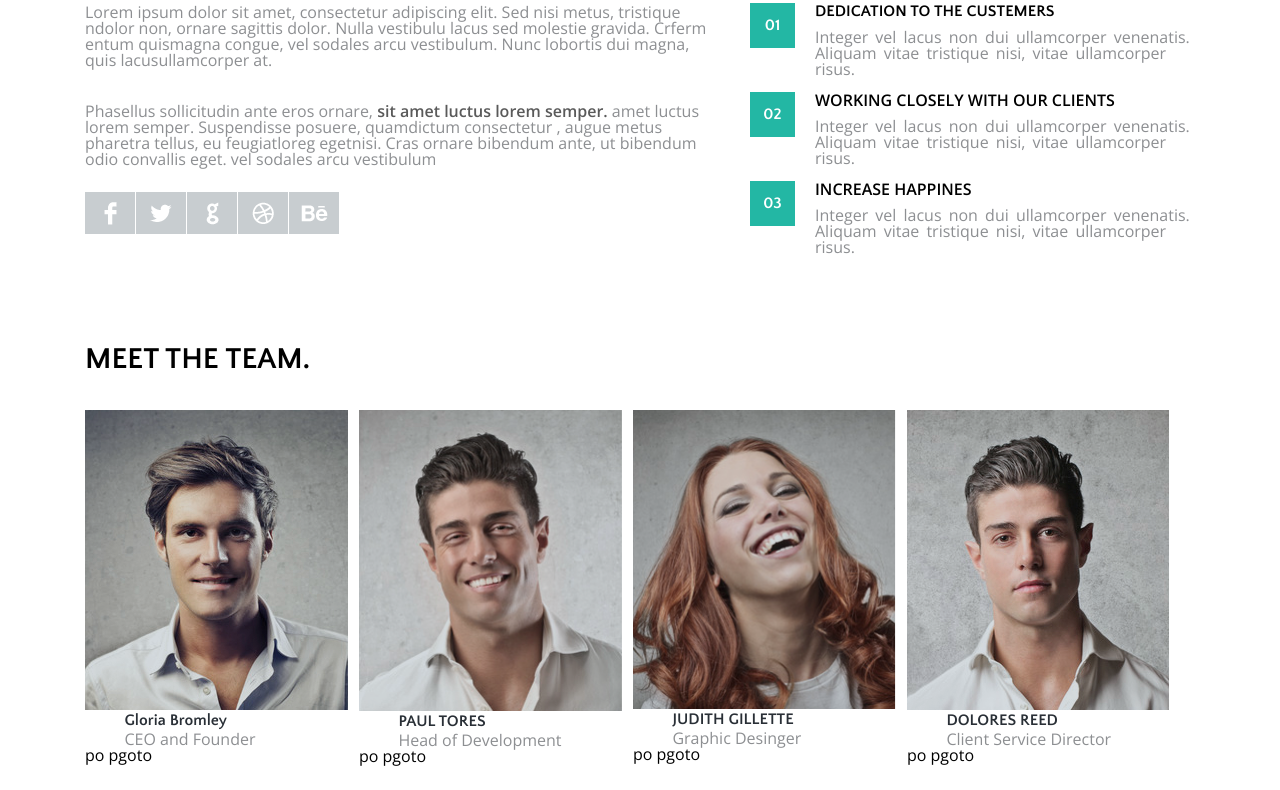
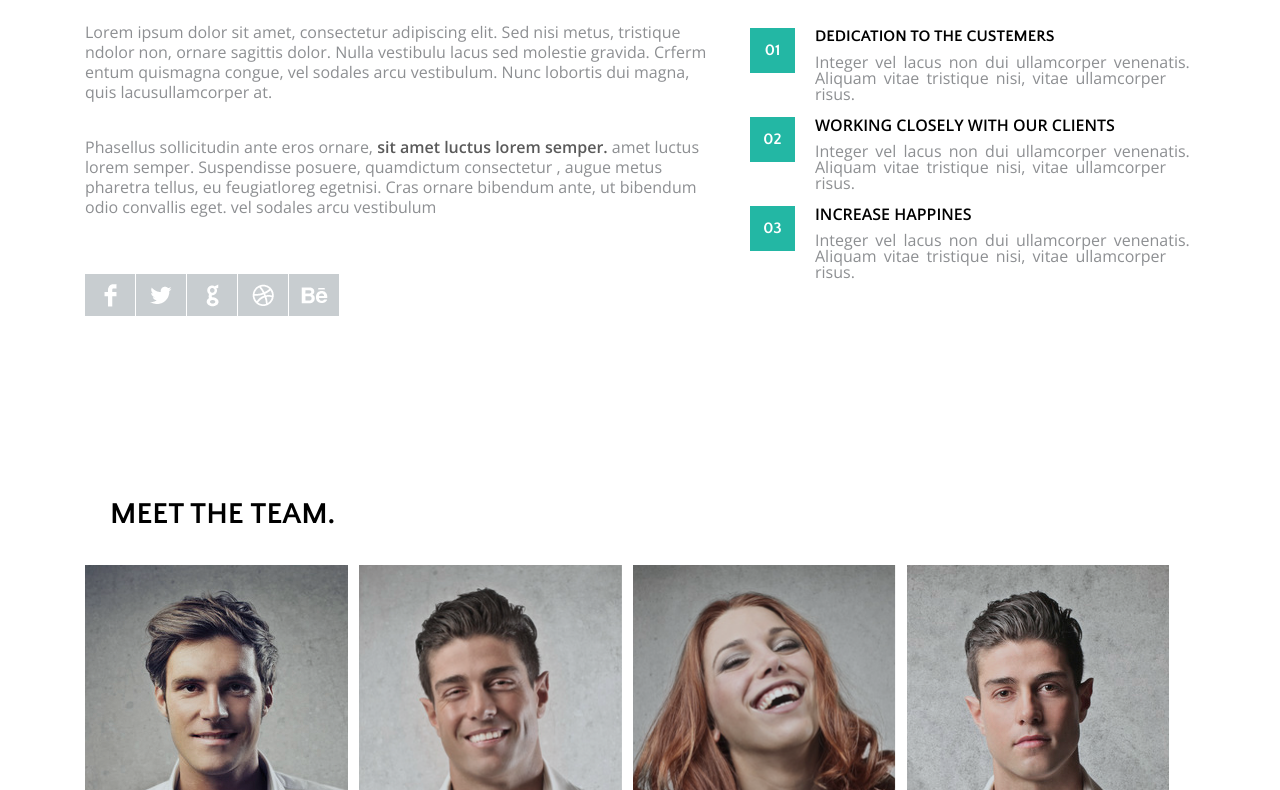
Before and after one commit to OleksandrVas/New-Blog, a plain HTML site: page index.html in a window 1280 px wide. Shown: the part 742-1532 px from the top of the page. Drawn offline with nearby package versions, Linux system fonts and the light colour scheme.

Commit message:
changed margin

```diff
--- a/index.html
+++ b/index.html
@@ -4,15 +4,15 @@
     <meta charset="UTF-8">
     <meta http-equiv="X-UA-Compatible" content="IE=edge">
     <meta name="viewport" content="width=device-width, initial-scale=1.0">
-    <link rel="stylesheet" href="reset.css">
-    <link rel="stylesheet" href="style.css">
+
     <link rel="preconnect" href="https://fonts.googleapis.com">
     <link rel="preconnect" href="https://fonts.gstatic.com" crossorigin>
     <link href="https://fonts.googleapis.com/css2?family=Open+Sans:wght@600&display=swap" rel="stylesheet">
     <link rel="preconnect" href="https://fonts.googleapis.com">
     <link rel="preconnect" href="https://fonts.gstatic.com" crossorigin>
     <link href="https://fonts.googleapis.com/css2?family=Quattrocento+Sans:wght@700&display=swap" rel="stylesheet">
-
+    <link rel="stylesheet" href="reset.css">
+    <link rel="stylesheet" href="style.css">
     <title>Blog</title>
 </head>
 <body>
--- a/style.css
+++ b/style.css
@@ -443,8 +443,11 @@ body {
     .col-md-2 > button {
         margin-right: 65px;
     }
+    #about {
+        margin-top: 75px;
+    }
     #team {
-        margin-top: 90px;
+        margin-top: 170px;
         margin-bottom: 90px;
     }
     .welcome-slaider > h1 {
@@ -465,7 +468,7 @@ body {
     }
 
     .about-social-media {
-        margin-top: 38px;
+        margin-top: 70px;
     }
     .about-right-5 {
         margin-top: 15px;
@@ -486,9 +489,13 @@ body {
     }
     .lorem-about {
         margin-top: 35px;
+        line-height: 20px;
     }
     .new-margin{
         margin-top: 10px;
+    }
+    .new-margin > div {
+        margin-bottom: 50px;
     }
     .lovely-img > img {
         width: 350px;
@@ -504,6 +511,9 @@ body {
     .lovely-work-bottom {
         margin-top: 50px;
         margin-bottom: 50px;
+    }
+    .modest-about{
+        margin-left: 25px;
     }
 }
 
```
